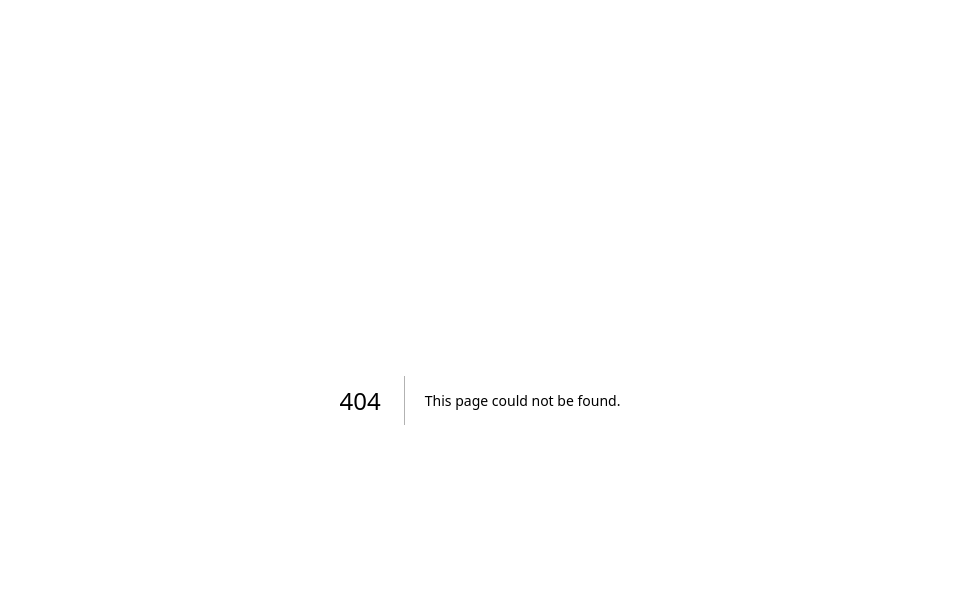
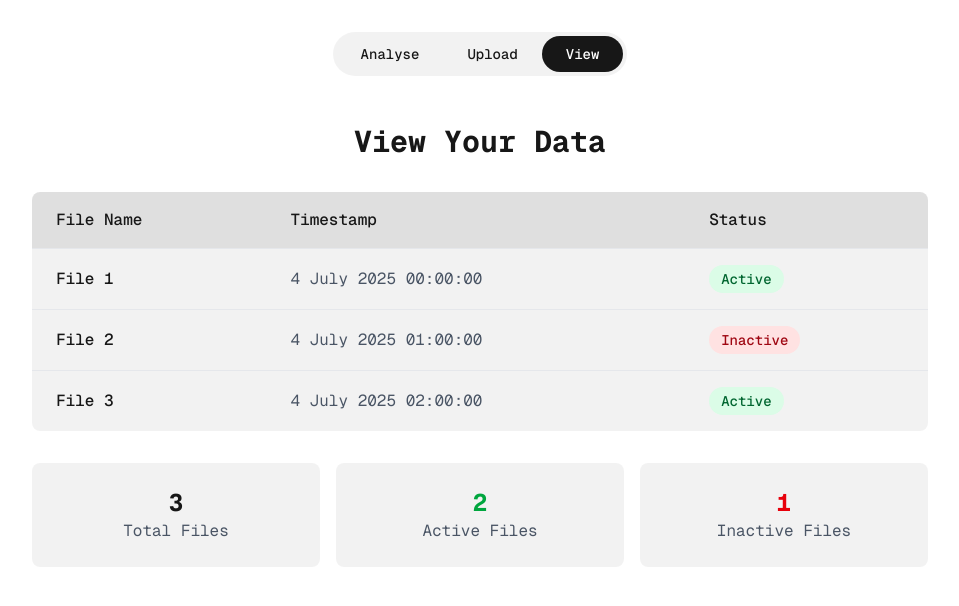
Before and after one commit to JingYuan0926/cannes, a Next.js app: page /view in a window 1280 px wide. Before the commit this address had no page. Shown: the top 606 px of the page, without its empty margins (160-1119 px from the left). Built offline with nearby package versions, Linux system fonts and the light colour scheme.

Commit message:
Added initial view page

```diff
--- /dev/null
+++ b/pages/view.js
@@ -0,0 +1,146 @@
+import { Geist, Geist_Mono } from "next/font/google";
+import Link from "next/link";
+import { useState } from "react";
+
+const geistSans = Geist({
+  variable: "--font-geist-sans",
+  subsets: ["latin"],
+});
+
+const geistMono = Geist_Mono({
+  variable: "--font-geist-mono",
+  subsets: ["latin"],
+});
+
+export default function View() {
+  const [files, setFiles] = useState([
+    {
+      id: 1,
+      name: "File 1",
+      timestamp: "4 July 2025 00:00:00",
+      isActive: true,
+    },
+    {
+      id: 2,
+      name: "File 2",
+      timestamp: "4 July 2025 01:00:00",
+      isActive: false,
+    },
+    {
+      id: 3,
+      name: "File 3",
+      timestamp: "4 July 2025 02:00:00",
+      isActive: true,
+    },
+  ]);
+
+  const toggleFileStatus = (id) => {
+    setFiles(files.map(file =>
+      file.id === id ? { ...file, isActive: !file.isActive } : file
+    ));
+  };
+
+  const handleViewFile = (file) => {
+    // Handle file viewing logic here
+    console.log("Viewing file:", file.name);
+    // This would typically open a modal or navigate to a file viewer
+  };
+
+  return (
+    <div
+      className={`${geistSans.className} ${geistMono.className} min-h-screen font-[family-name:var(--font-geist-sans)]`}
+    >
+      {/* Navigation Bar */}
+      <nav className="flex justify-center pt-8 pb-4">
+        <div className="flex bg-black/[.05] dark:bg-white/[.06] rounded-full p-1">
+          <Link href="/analyse">
+            <div className="px-6 py-2 rounded-full hover:bg-black/[.05] dark:hover:bg-white/[.06] font-medium text-sm transition-colors cursor-pointer">
+              Analyse
+            </div>
+          </Link>
+          <Link href="/upload">
+            <div className="px-6 py-2 rounded-full hover:bg-black/[.05] dark:hover:bg-white/[.06] font-medium text-sm transition-colors cursor-pointer">
+              Upload
+            </div>
+          </Link>
+          <Link href="/view">
+            <div className="px-6 py-2 rounded-full bg-foreground text-background font-medium text-sm transition-colors cursor-pointer">
+              View
+            </div>
+          </Link>
+        </div>
+      </nav>
+
+      {/* Main Content */}
+      <main className="flex flex-col items-center min-h-[calc(100vh-120px)] px-8 py-8">
+        <div className="max-w-4xl w-full">
+          <h1 className="text-3xl font-bold text-center mb-8">View Your Data</h1>
+
+          {/* Files Table */}
+          <div className="bg-black/[.05] dark:bg-white/[.06] rounded-lg overflow-hidden">
+            <div className="overflow-x-auto">
+              <table className="w-full">
+                <thead className="bg-black/[.08] dark:bg-white/[.08]">
+                  <tr>
+                    <th className="px-6 py-4 text-left font-medium">File Name</th>
+                    <th className="px-6 py-4 text-left font-medium">Timestamp</th>
+                    <th className="px-6 py-4 text-left font-medium">Status</th>
+                  </tr>
+                </thead>
+                <tbody>
+                  {files.map((file) => (
+                    <tr
+                      key={file.id}
+                      className="border-t border-gray-200 dark:border-gray-700 hover:bg-black/[.02] dark:hover:bg-white/[.02] cursor-pointer transition-colors"
+                      onClick={() => handleViewFile(file)}
+                    >
+                      <td className="px-6 py-4 font-medium">{file.name}</td>
+                      <td className="px-6 py-4 text-gray-600 dark:text-gray-300">
+                        {file.timestamp}
+                      </td>
+                      <td className="px-6 py-4">
+                        <button
+                          onClick={(e) => {
+                            e.stopPropagation();
+                            toggleFileStatus(file.id);
+                          }}
+                          className={`px-3 py-1 rounded-full text-sm font-medium transition-colors cursor-pointer hover:opacity-80 ${
+                            file.isActive
+                              ? 'bg-green-100 dark:bg-green-900 text-green-800 dark:text-green-200'
+                              : 'bg-red-100 dark:bg-red-900 text-red-800 dark:text-red-200'
+                          }`}
+                        >
+                          {file.isActive ? 'Active' : 'Inactive'}
+                        </button>
+                      </td>
+                    </tr>
+                  ))}
+                </tbody>
+              </table>
+            </div>
+          </div>
+
+          {/* Summary Stats */}
+          <div className="mt-8 grid grid-cols-1 md:grid-cols-3 gap-4">
+            <div className="bg-black/[.05] dark:bg-white/[.06] rounded-lg p-6 text-center">
+              <h3 className="text-2xl font-bold">{files.length}</h3>
+              <p className="text-gray-600 dark:text-gray-300">Total Files</p>
+            </div>
+            <div className="bg-black/[.05] dark:bg-white/[.06] rounded-lg p-6 text-center">
+              <h3 className="text-2xl font-bold text-green-600">
+                {files.filter(file => file.isActive).length}
+              </h3>
+              <p className="text-gray-600 dark:text-gray-300">Active Files</p>
+            </div>
+            <div className="bg-black/[.05] dark:bg-white/[.06] rounded-lg p-6 text-center">
+              <h3 className="text-2xl font-bold text-red-600">
+                {files.filter(file => !file.isActive).length}
+              </h3>
+              <p className="text-gray-600 dark:text-gray-300">Inactive Files</p>
+            </div>
+          </div>
+        </div>
+      </main>
+    </div>
+  );
+}
```
